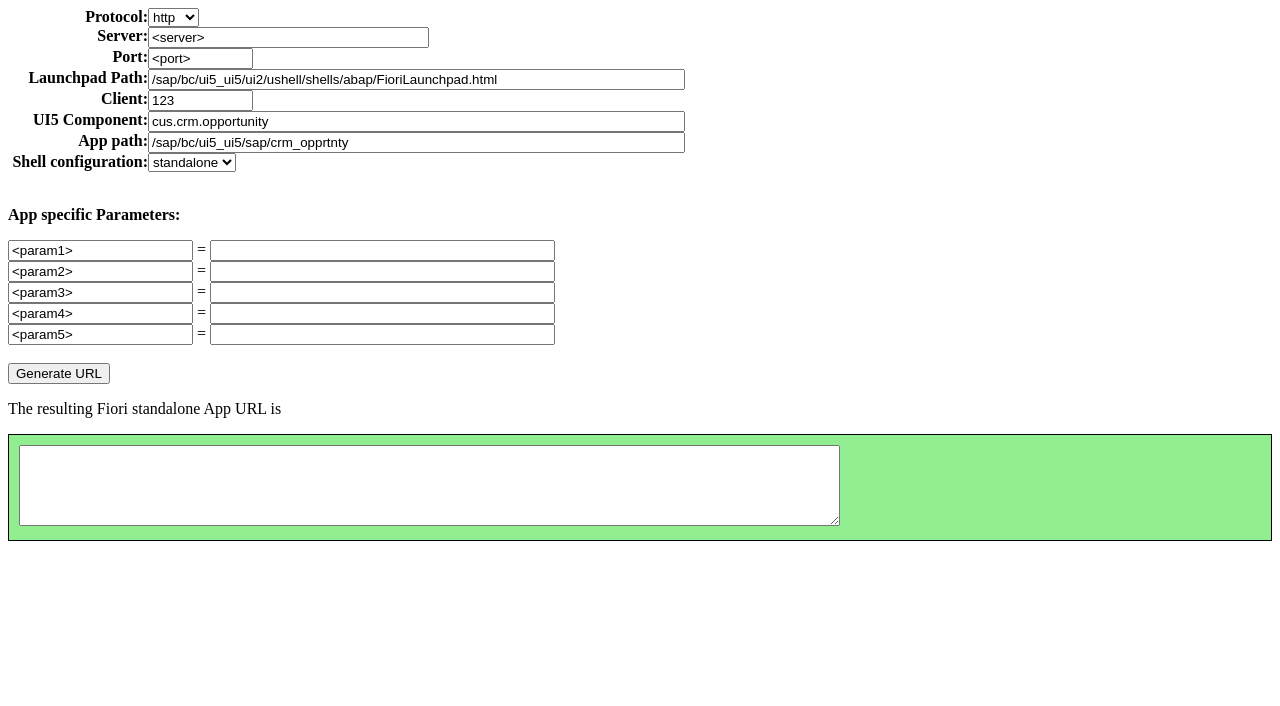
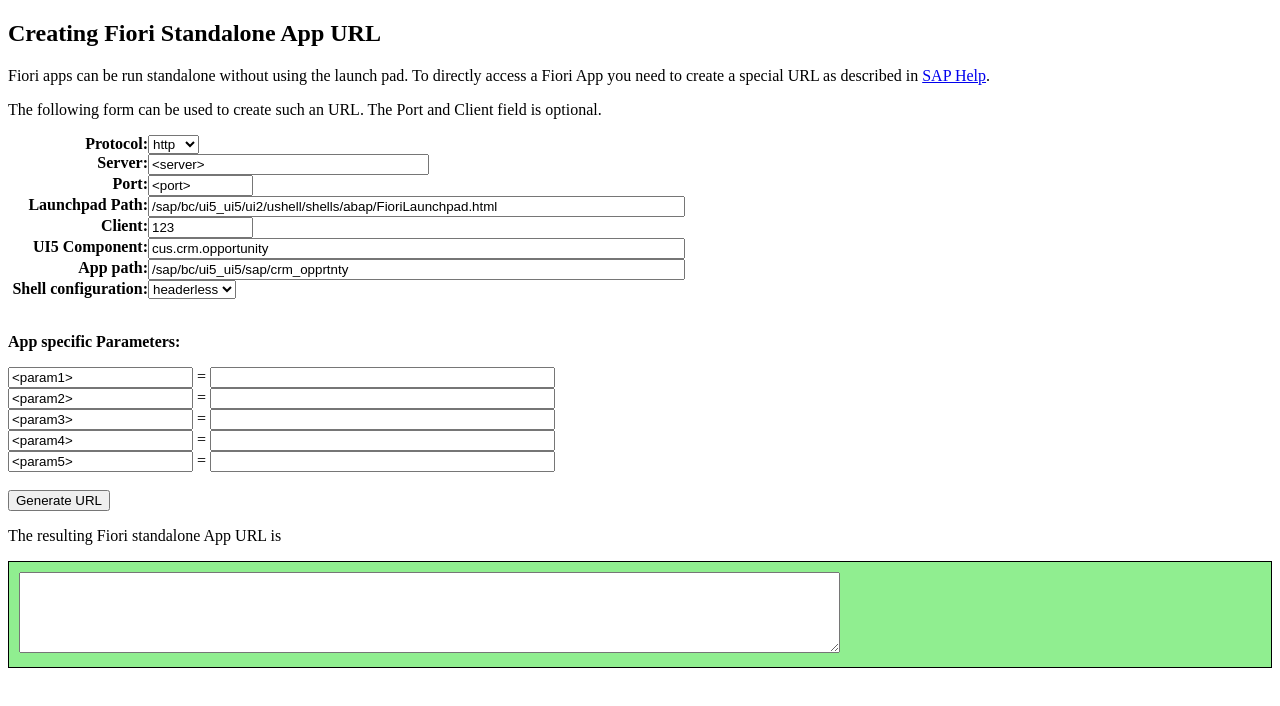
Before and after one commit to tporcham/fiori_urls, a plain HTML site: page index.html in a window 1280 px wide. Drawn offline with Linux system fonts and the light colour scheme.

Commit message:
docu added

```diff
--- a/index.html
+++ b/index.html
@@ -91,6 +91,10 @@
 
 </head>
 <body>
+  <h2>Creating Fiori Standalone App URL</h2>
+  <p>Fiori apps can be run standalone without using the launch pad. To directly access a Fiori App you need to create a special URL as described in <a href="http://help.sap.com/saphelp_nw74/helpdata/de/53/7758e0deb0477386ea400c915073b3/frameset.htm">SAP Help</a>.</p>
+  <p>The following form can be used to create such an URL. The Port and Client field is optional.</p>
+
   <form>
     <fielset>
     <label class="field">Protocol: </label>
@@ -116,9 +120,9 @@
 
     <label class="field">Shell configuration: </label>
     <select id="txtShellConfig">
+       <option>headerless</option>
       <option>standalone</option>
       <option>embedded</option>
-      <option>headerless</option>
       <option></option></select><br/><br/>
 
     <p style="font-weight: bold">App specific Parameters: </p>
```
